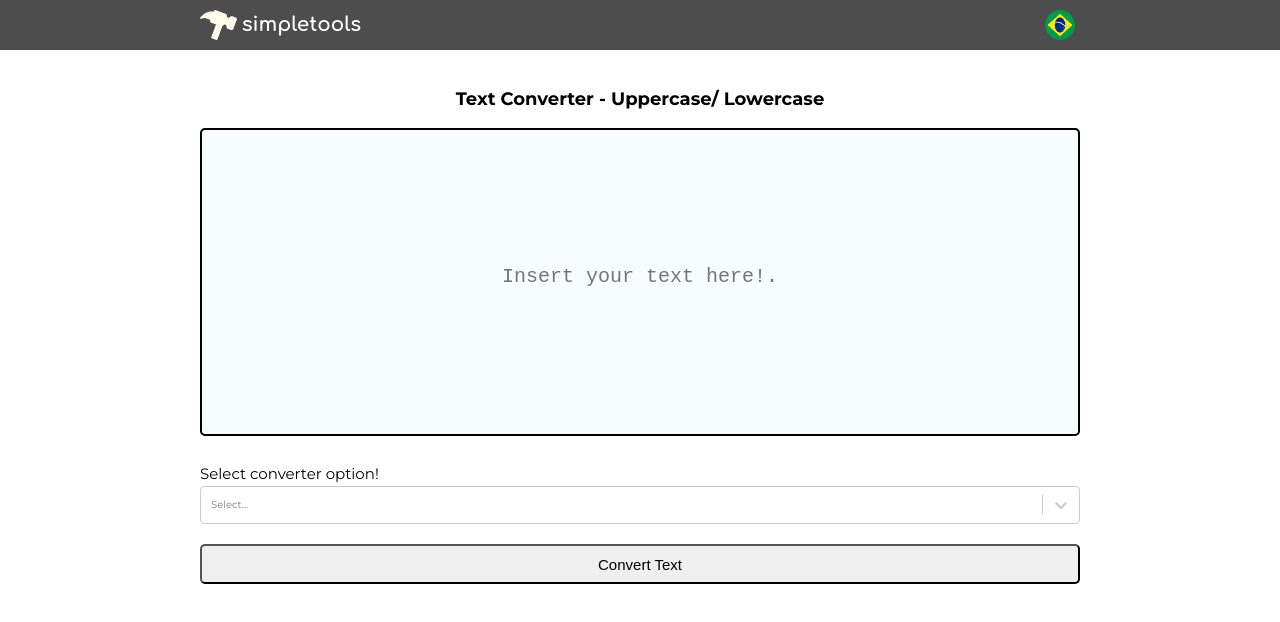
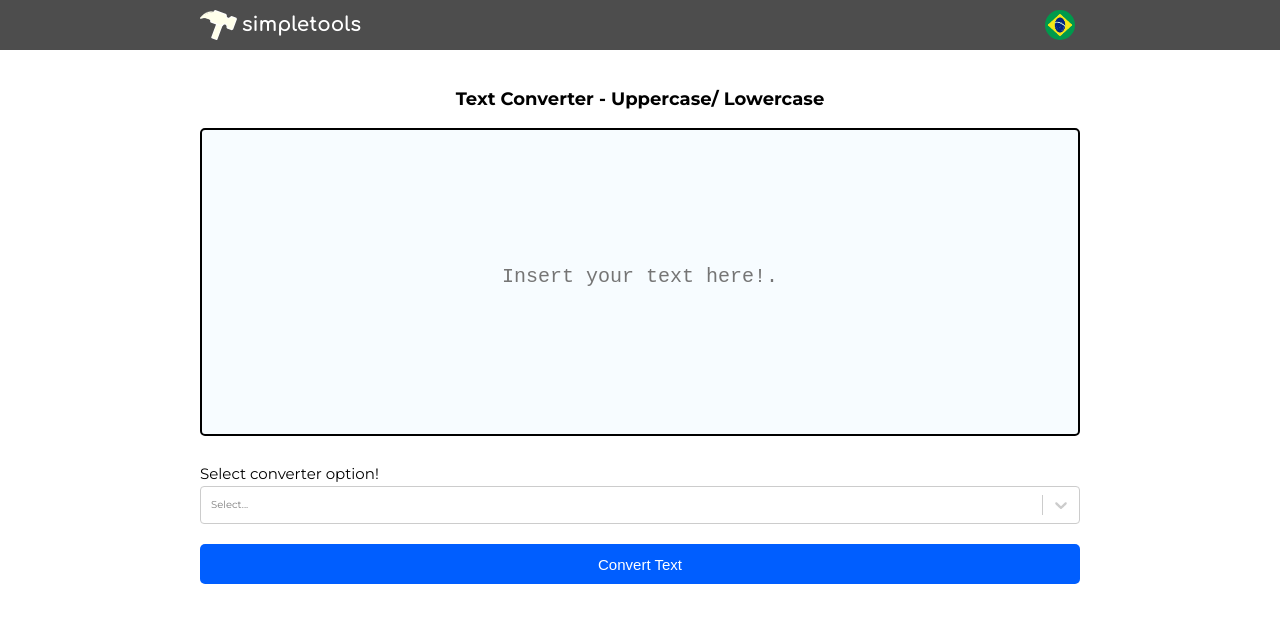
Before and after one commit to diegonf/Project__Personal__Text-Converter, a React (Create React App) app: page / in a window 1280 px wide. Shown: the top 622 px of the page. Built offline with nearby package versions, Linux system fonts and the light colour scheme.

Commit message:
alterado estilização do botão

```diff
--- a/src/components/TxtConverter/TxtConverter.module.scss
+++ b/src/components/TxtConverter/TxtConverter.module.scss
@@ -33,7 +33,10 @@
       font-size: 1.5rem;
     }
     .converter__submit {
+      background: rgb(0, 94, 255);
+      border: none;
       border-radius: 5px;
+      color: white;
       display: block;
       margin: $btw-elements 0;
       height: 4rem;
```
